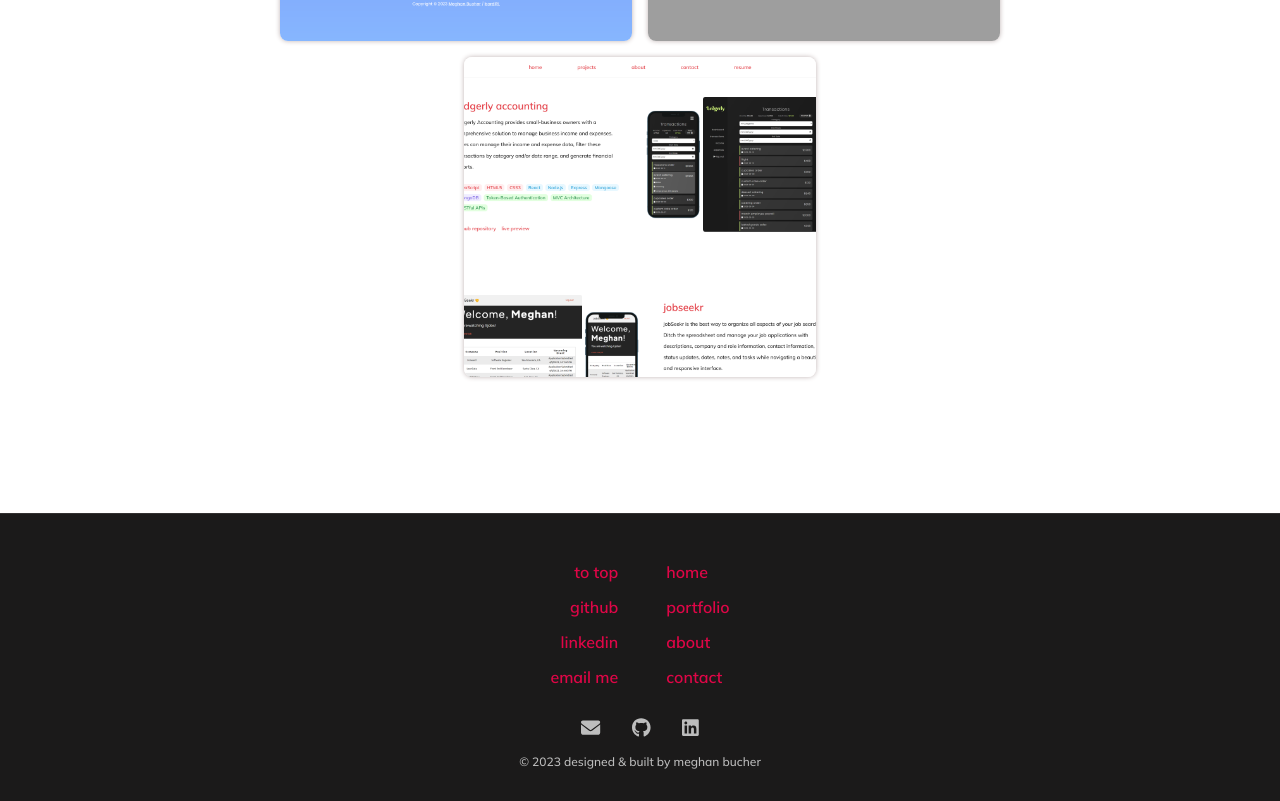
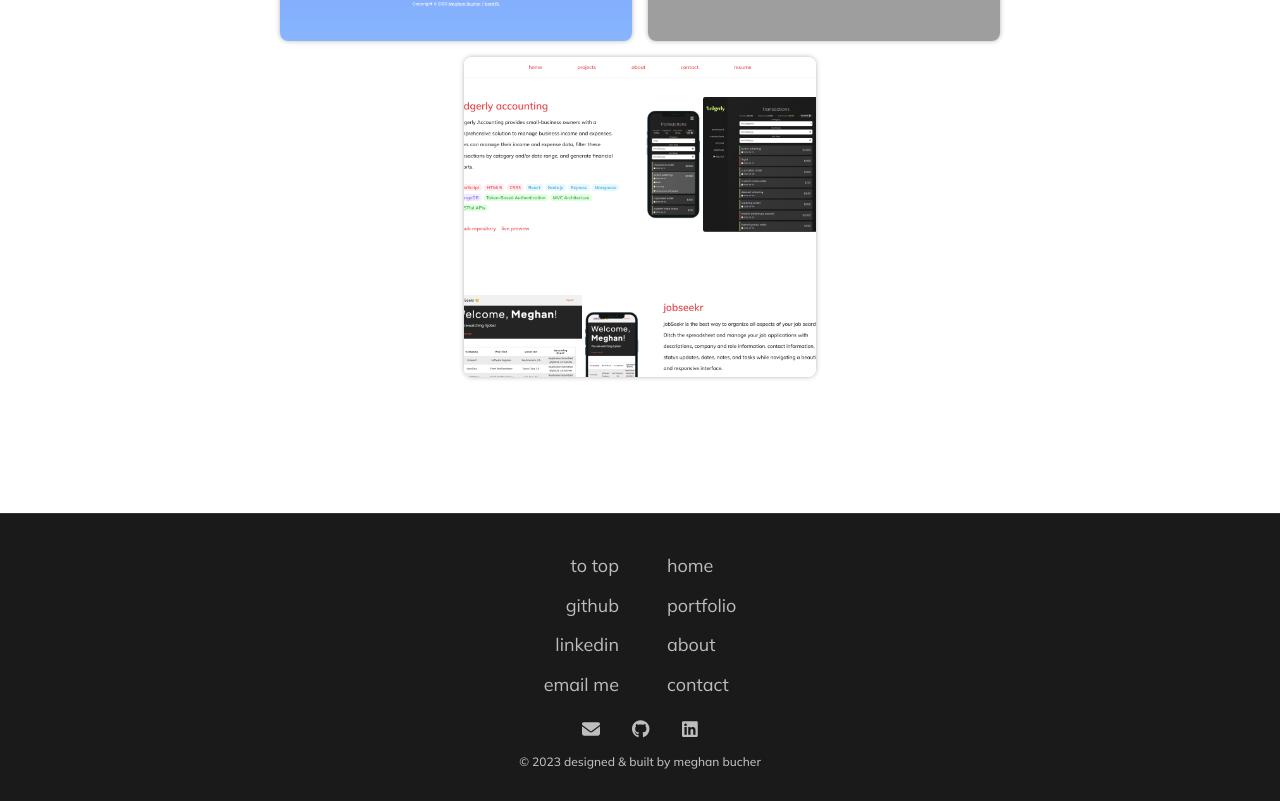
Before and after one commit to megbuch/portfolio-v2, a React (Create React App) app: page /portfolio in a window 1280 px wide. Shown: the part 1169-1970 px from the top of the page. Built offline with nearby package versions, Linux system fonts and the light colour scheme; grey boxes are pictures that could not be loaded.

Commit message:
fixes colors for footer

```diff
--- a/src/components/Footer/Footer.css
+++ b/src/components/Footer/Footer.css
@@ -13,19 +13,18 @@
   position: relative;
 }
 
-.Footer > a {
-  font-size: 15px;
+.Footer a {
+  font-size: 18px;
   font-weight: 400;
   color: #bdbdbd;
 }
 
-.Footer > a:hover,
+.Footer a:hover,
 .Footer .icons > a:hover {
   color: white;
 }
 
-.Footer .icons > a,
-.Footer a:hover {
+.Footer a {
   color: #bdbdbd;
 }
 
```
